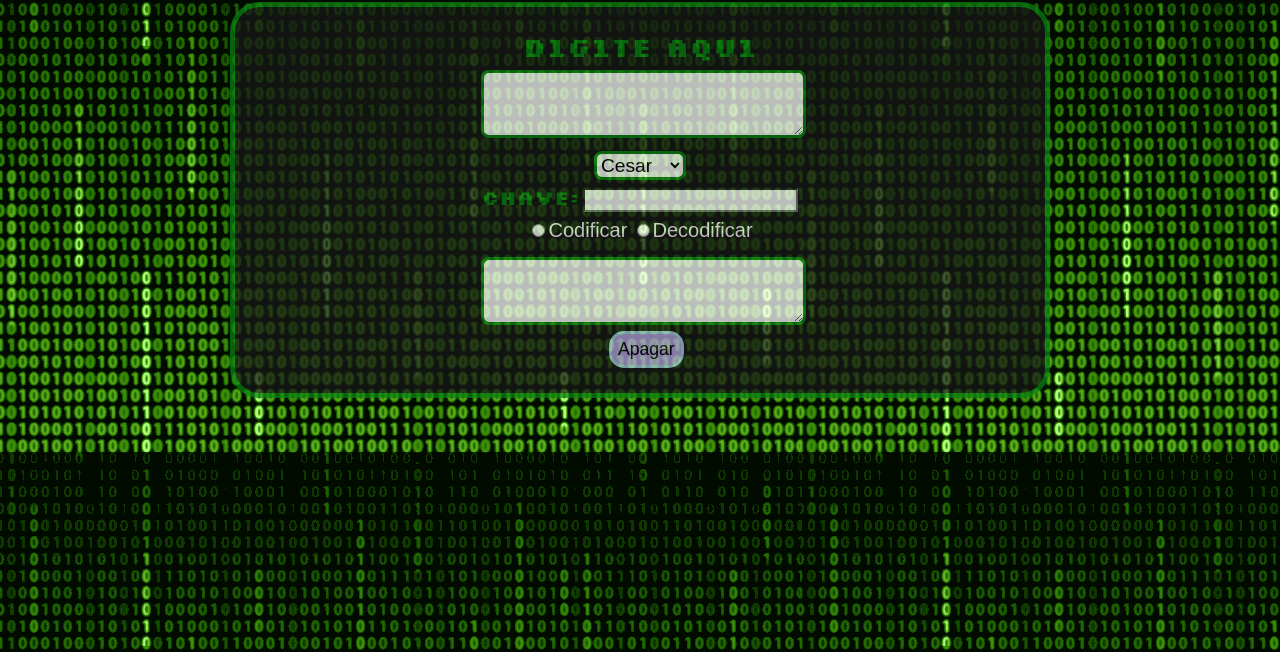
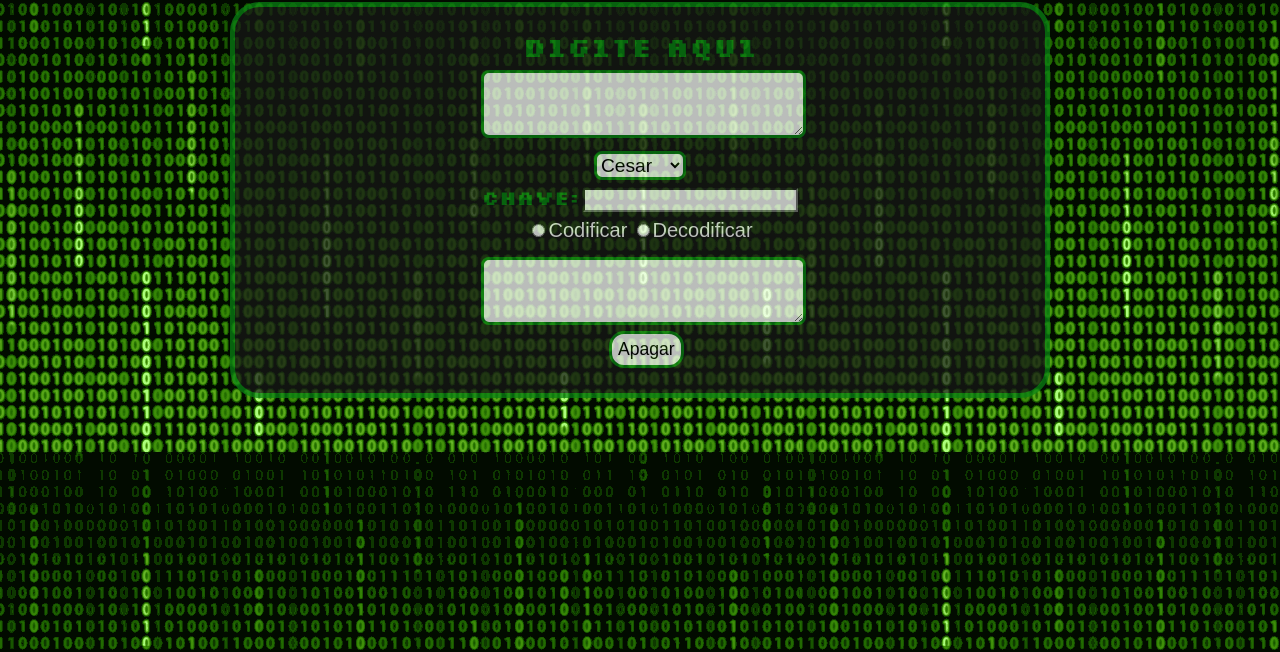
Before and after one commit to GabrielBndo/cifras, a plain HTML site: page index.html in a window 1280 px wide. Shown: the part 148-800 px from the top of the page. Drawn offline with nearby package versions, Linux system fonts and the light colour scheme.

Commit message:
versão finalizada 1.0

```diff
--- a/css/style.css
+++ b/css/style.css
@@ -168,14 +168,15 @@ input[type='radio']{
 
 
 #btn-apagar {
-    border: 3.5px solid rgb(165, 206, 225);
+    border: 3.5px solid rgb(10, 131, 20);
     border-radius: 15px;
     font-size: 110%;
     padding: 8%;
     padding-left: 10%;
     padding-right: 10%;
-    background-color: rgb(180, 163, 226);
+    background-color:white;
     font-family: 'Antic', sans-serif;
+    color: black;
 }
 
 .none {
```
